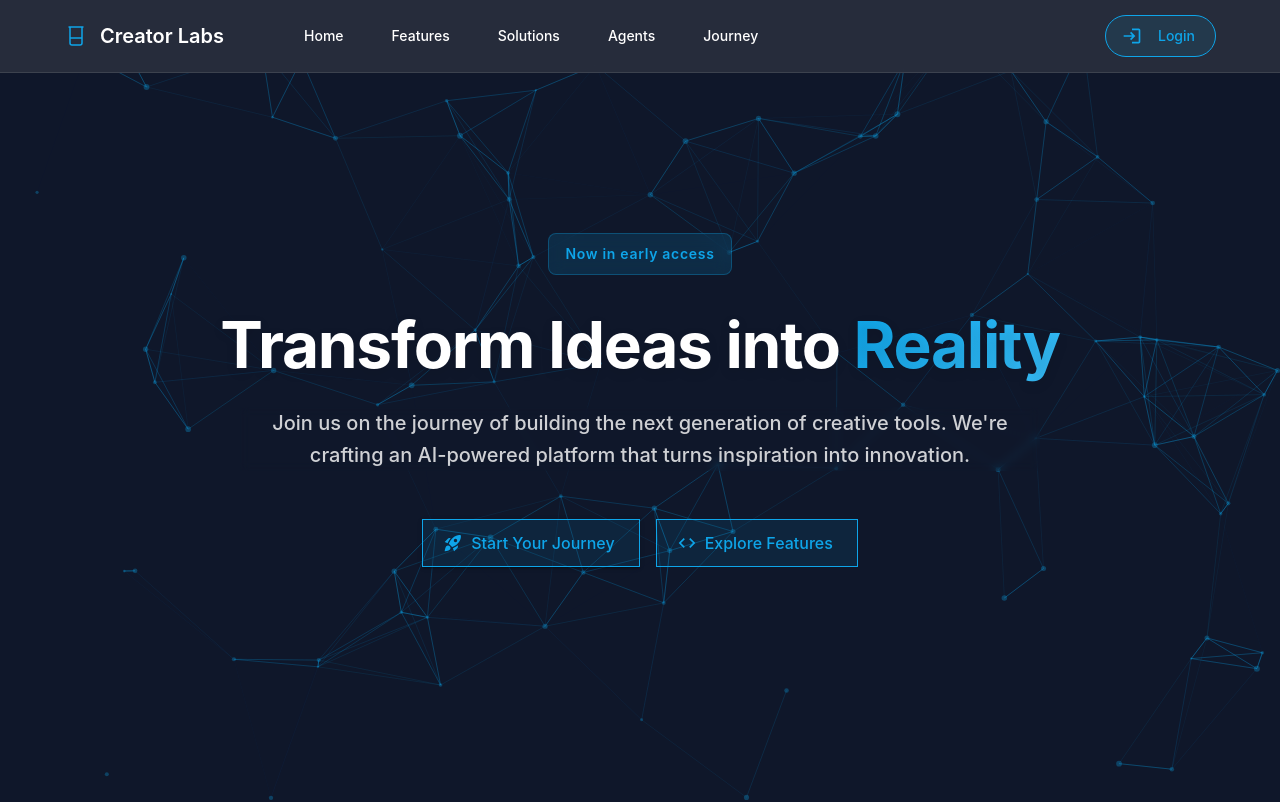
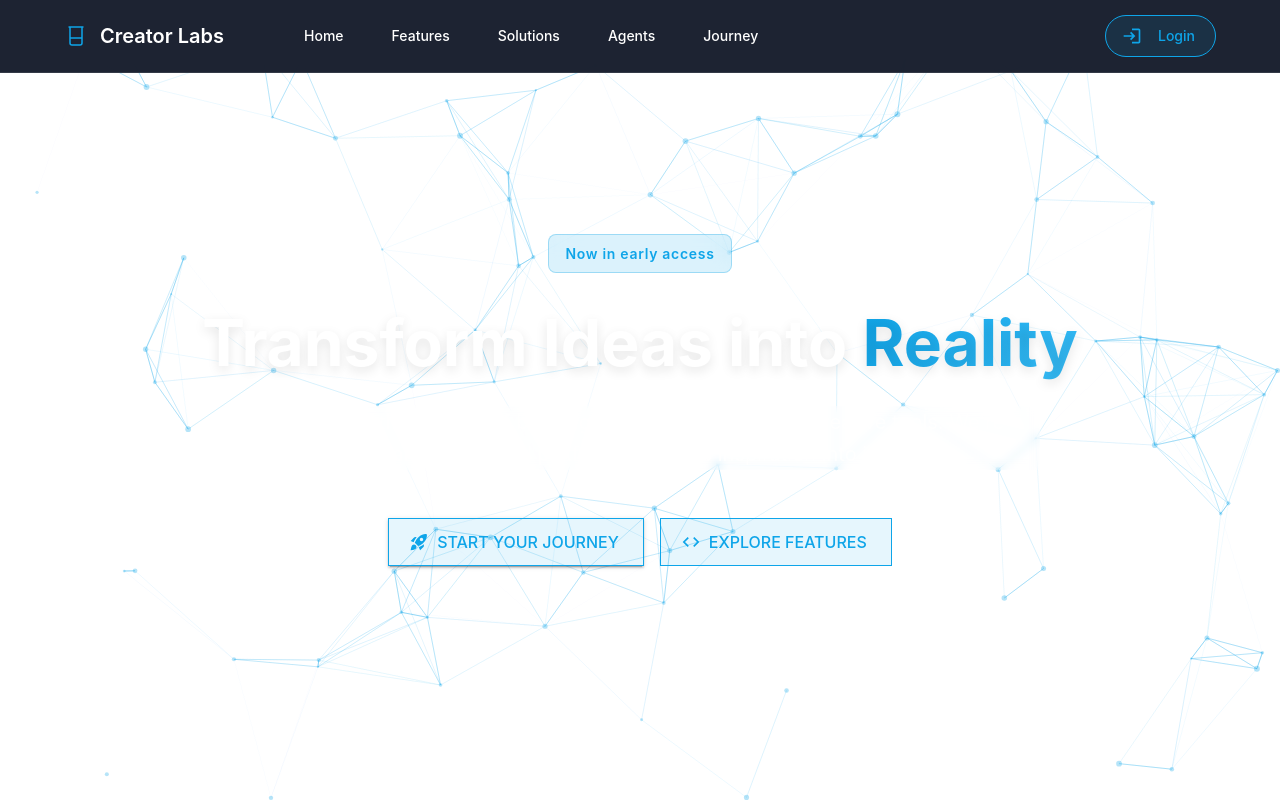
Before and after one commit to verma6uc/labs, a React (Vite) app: page / in a window 1280 px wide. Shown: the top 802 px of the page. Built offline with nearby package versions, Linux system fonts and the light colour scheme.

Commit message:
feat: add core components and utilities
- Add ErrorBoundary for better error handling
- Add Logo component for consistent branding
- Add shared styled components and icons
- Add theme context for dark/light mode
- Update theme configuration

```diff
--- /dev/null
+++ b/src/contexts/ThemeContext.tsx
@@ -0,0 +1,41 @@
+import React, { createContext, useContext, useState, useEffect } from 'react';
+import { PaletteMode } from '@mui/material';
+import { ThemeProvider as MuiThemeProvider } from '@mui/material/styles';
+import { getTheme } from '../theme';
+
+interface ThemeContextType {
+  mode: PaletteMode;
+  toggleTheme: () => void;
+}
+
+const ThemeContext = createContext<ThemeContextType>({
+  mode: 'light',
+  toggleTheme: () => {},
+});
+
+export const useTheme = () => useContext(ThemeContext);
+
+export const ThemeProvider: React.FC<{ children: React.ReactNode }> = ({ children }) => {
+  const [mode, setMode] = useState<PaletteMode>(() => {
+    const savedMode = localStorage.getItem('themeMode');
+    return (savedMode as PaletteMode) || 'light';
+  });
+
+  useEffect(() => {
+    localStorage.setItem('themeMode', mode);
+  }, [mode]);
+
+  const toggleTheme = () => {
+    setMode((prevMode) => (prevMode === 'light' ? 'dark' : 'light'));
+  };
+
+  const theme = getTheme(mode);
+
+  return (
+    <ThemeContext.Provider value={{ mode, toggleTheme }}>
+      <MuiThemeProvider theme={theme}>
+        {children}
+      </MuiThemeProvider>
+    </ThemeContext.Provider>
+  );
+};
--- a/src/theme.ts
+++ b/src/theme.ts
@@ -1,91 +1,117 @@
-import { createTheme } from '@mui/material/styles';
+import { createTheme, alpha } from '@mui/material/styles';
+import { PaletteMode } from '@mui/material';
 
-const theme = createTheme({
+const defaultTheme = createTheme({
   palette: {
-    mode: 'dark',
     primary: {
       main: '#0EA5E9',
       light: '#38BDF8',
       dark: '#0284C7',
+      contrastText: '#FFFFFF',
     },
-    background: {
-      default: '#0F172A',
-      paper: 'rgba(15, 23, 42, 0.8)',
-    },
-    text: {
-      primary: '#fff',
-      secondary: 'rgba(255, 255, 255, 0.7)',
+    secondary: {
+      main: '#8B5CF6',
+      light: '#A78BFA',
+      dark: '#7C3AED',
+      contrastText: '#FFFFFF',
     },
   },
   typography: {
     fontFamily: '"Inter", "Roboto", "Helvetica", "Arial", sans-serif',
-    h1: {
-      fontSize: '3.5rem',
-      fontWeight: 700,
-      letterSpacing: '-0.02em',
-      lineHeight: 1.2,
   },
-    h2: {
-      fontSize: '2.5rem',
-      fontWeight: 600,
-      letterSpacing: '-0.01em',
+  shape: {
+    borderRadius: 8,
   },
-    h3: {
-      fontSize: '2rem',
-      fontWeight: 600,
+});
+
+export const getTheme = (mode: PaletteMode) => {
+  const isLight = mode === 'light';
+
+  return createTheme({
+    ...defaultTheme,
+    palette: {
+      ...defaultTheme.palette,
+      mode,
+      background: {
+        default: isLight ? '#F1F5F9' : '#0F172A',
+        paper: isLight ? '#FFFFFF' : '#1E293B',
       },
-    h4: {
-      fontSize: '1.75rem',
-      fontWeight: 600,
+      text: {
+        primary: isLight ? '#1E293B' : '#E2E8F0',
+        secondary: isLight ? '#64748B' : '#94A3B8',
       },
-    h5: {
-      fontSize: '1.25rem',
-      fontWeight: 500,
+      divider: alpha(isLight ? '#64748B' : '#94A3B8', 0.12),
+      error: {
+        main: '#EF4444',
+        light: '#F87171',
+        dark: '#DC2626',
       },
-    h6: {
-      fontSize: '1rem',
-      fontWeight: 500,
+      warning: {
+        main: '#F59E0B',
+        light: '#FBBF24',
+        dark: '#D97706',
       },
-    body1: {
-      fontSize: '1rem',
-      lineHeight: 1.7,
-    },
-    body2: {
-      fontSize: '0.875rem',
-      lineHeight: 1.6,
+      success: {
+        main: '#10B981',
+        light: '#34D399',
+        dark: '#059669',
       },
     },
     components: {
-    MuiButton: {
+      MuiCard: {
         styleOverrides: {
           root: {
-          borderRadius: 0,
-          textTransform: 'none',
-          fontWeight: 500,
+            backgroundImage: 'none',
           },
         },
       },
-    MuiAppBar: {
+      MuiCssBaseline: {
         styleOverrides: {
-        root: {
-          backgroundColor: 'rgba(15, 23, 42, 0.9)',
-          backdropFilter: 'blur(10px)',
+          body: {
+            scrollbarColor: isLight ? '#CBD5E1 #F1F5F9' : '#475569 #1E293B',
+            '&::-webkit-scrollbar, & *::-webkit-scrollbar': {
+              width: 8,
+              height: 8,
+              backgroundColor: isLight ? '#F1F5F9' : '#1E293B',
             },
+            '&::-webkit-scrollbar-thumb, & *::-webkit-scrollbar-thumb': {
+              borderRadius: 8,
+              backgroundColor: isLight ? '#CBD5E1' : '#475569',
+              border: '2px solid transparent',
+              backgroundClip: 'content-box',
             },
-    },
-    MuiContainer: {
-      styleOverrides: {
-        root: {
-          paddingLeft: '24px',
-          paddingRight: '24px',
-          '@media (min-width: 600px)': {
-            paddingLeft: '32px',
-            paddingRight: '32px',
+            '&::-webkit-scrollbar-thumb:hover, & *::-webkit-scrollbar-thumb:hover': {
+              backgroundColor: isLight ? '#94A3B8' : '#64748B',
             },
           },
         },
       },
     },
   });
+};
 
-export default theme;
+export const getCardStyle = (mode: PaletteMode) => {
+  const isLight = mode === 'light';
+
+  return {
+    background: alpha(isLight ? '#FFFFFF' : '#1E293B', isLight ? 0.8 : 0.6),
+    backdropFilter: 'blur(16px) saturate(180%)',
+    border: `1px solid ${alpha(isLight ? '#E2E8F0' : '#475569', 0.1)}`,
+    transition: 'all 0.3s cubic-bezier(0.4, 0, 0.2, 1)',
+    '&:hover': {
+      transform: 'translateY(-4px) scale(1.01)',
+      boxShadow: isLight
+        ? '0 20px 25px -5px rgba(0, 0, 0, 0.1), 0 10px 10px -5px rgba(0, 0, 0, 0.04)'
+        : '0 20px 25px -5px rgba(0, 0, 0, 0.3), 0 10px 10px -5px rgba(0, 0, 0, 0.2)',
+      border: `1px solid ${alpha(isLight ? '#0EA5E9' : '#38BDF8', 0.2)}`,
+      '& .MuiChip-root': {
+        transform: 'scale(1.05)',
+      },
+    },
+    '& .MuiChip-root': {
+      transition: 'transform 0.3s cubic-bezier(0.4, 0, 0.2, 1)',
+    },
+  };
+};
+
+export default defaultTheme;
```
Also changed, not shown: src/components/ErrorBoundary.tsx (added, +63 -0 lines), src/components/Logo.tsx (added, +14 -0 lines), src/components/shared/StyledComponents.tsx (added, +112 -0 lines), src/components/shared/StyledIcons.tsx (added, +62 -0 lines). Lines whose indentation alone changed are shown as unchanged.
